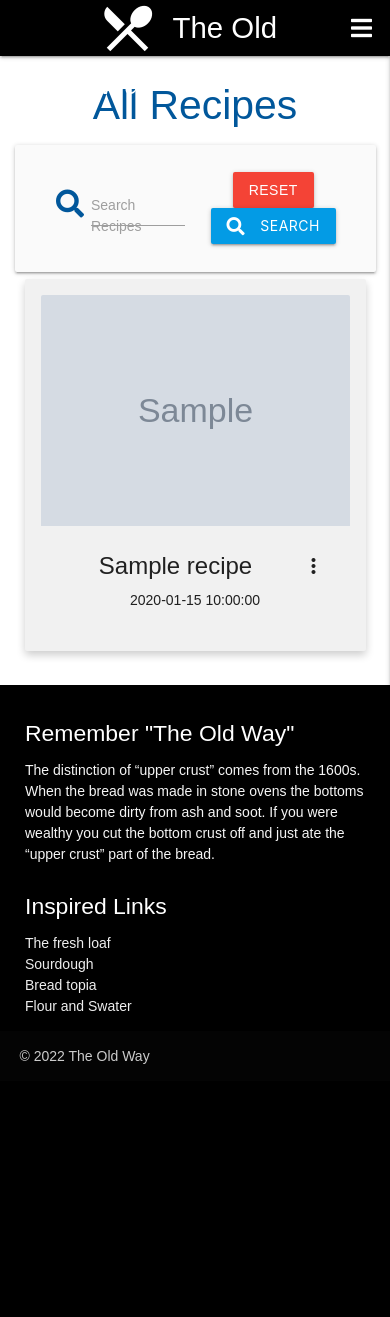
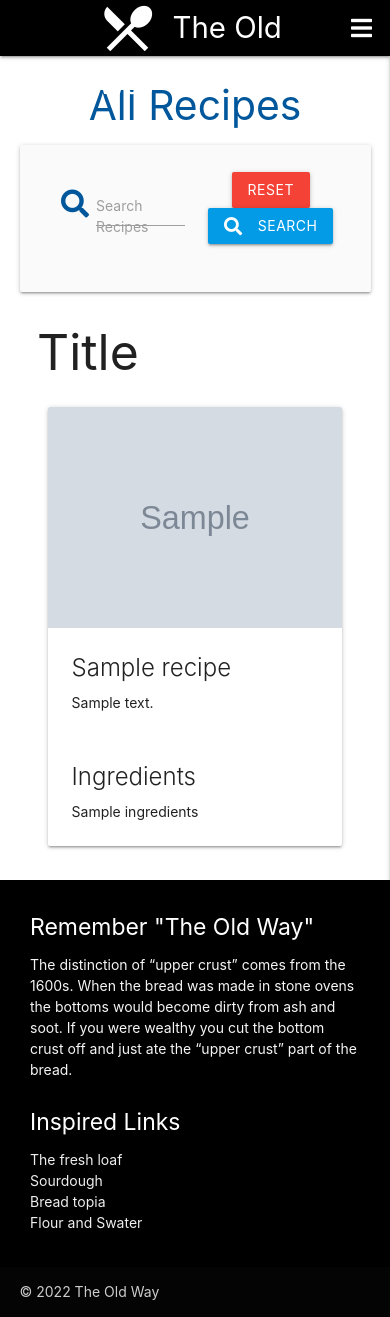
Before and after one commit to Code-Institute-Submissions/Gwidas-the_old_way, a Flask app: page /recipes in a window 390 px wide. Before the commit the page ends 1064 px from the top, so only its background shows below. Run offline with Flask 2, Linux system fonts and the light colour scheme; grey boxes marked "Sample" are stand-in pictures; a database or web service that is not in the repository returns one stand-in record (values such as "Sample title"); some libraries are stand-ins or nearby versions.

```diff
--- a/app.py
+++ b/app.py
@@ -126,10 +126,11 @@ def profile(username):
 
 @app.route("/search", methods=["GET", "POST"])
 def search():
-    """ User is able to search recipe page """
+    """ User able to search recipes """
+    # Search for recipes based on query
     query = request.form.get("query")
-    recipes_search = list(mongo.db.recipes.find({"$text": {"$search": query}}))
-    return render_template("recipes.html", recipes=recipes_search)
+    recipes_sr = list(mongo.db.recipes.find({"$text": {"$search": query}}))
+    return render_template("recipes/recipes.html", recipes=recipes_sr)
 
 
 
--- a/static/css/style.css
+++ b/static/css/style.css
@@ -22,41 +22,3 @@ main {
   * {
     box-sizing: border-box;
   }
-
-  body {
-    font-family: Arial, Helvetica, sans-serif;
-  }
-
-  /* Float four columns side by side */
-  .column {
-    float: left;
-    width: 25%;
-    padding: 0 10px;
-  }
-
-  /* Remove extra left and right margins, due to padding in columns */
-  .row {margin: 0 -5px;}
-
-  /* Clear floats after the columns */
-  .row:after {
-    content: "";
-    display: table;
-    clear: both;
-  }
-
-  /* Style the counter cards */
-  .card {
-    box-shadow: 0 4px 8px 0 rgba(0, 0, 0, 0.2); /* this adds the "card" effect */
-    padding: 16px;
-    text-align: center;
-    background-color: #f1f1f1;
-  }
-
-  /* Responsive columns - one column layout (vertical) on small screens */
-  @media screen and (max-width: 600px) {
-    .column {
-      width: 100%;
-      display: block;
-      margin-bottom: 20px;
-    }
-  }
--- a/templates/profile.html
+++ b/templates/profile.html
@@ -32,8 +32,6 @@
         <p>{{ recipe.created_by }}</p>
         <a class="waves-effect waves-light btn black" href="{{ url_for('edit_recipe', recipe_id=recipe._id)}}"><i class="material-icons left">cloud</i>Edit</a>
         <a class="waves-effect waves-light btn black" href="{{ url_for('delete_recipe', recipe_id=recipe._id)}}"><i class="material-icons left" >cloud</i>Delete</a>
-        <button class="btn waves-effect waves-light black" type="submit" name="action">Update
-          <i class="material-icons right">send</i>
         </button>
       </div>
     </div>
--- a/templates/recipes.html
+++ b/templates/recipes.html
@@ -20,30 +20,33 @@
             </div>
         </form>
     </div>
+
     {% for recipe in recipes %}
+<div class="container">
+  <h2> Title </h2>
+
   <div class="row">
-      <div class="column">
-        <div class="card">
-      <div class="card-image waves-effect waves-block waves-light">
-        <img class="activator" src="{{recipe.image}}">
+    <div class="col s12 l6">
+      <div class="card card-small">
+        <div class="card-image">
+          <img src="{{recipe.image}}">
         </div>
         <div class="card-content">
-        <span class="card-title activator grey-text text-darken-4">{{ recipe.title }}<i class="material-icons right">more_vert</i></span>
-        <p>{{ recipe.created_by }}</p>
+          <span class="card-title">{{ recipe.title }}</span>
+          <p>{{ recipe.description }}</p>
         </div>
-      <div class="card-reveal">
-        <span class="card-title grey-text text-darken-4">{{ recipe.title }}<i class="material-icons right">close</i></span>
-        <p>{{ recipe.description }}</p>
+        <div class="card-content">
+          <span class="card-title">Ingredients</span>
           <p>{{ recipe.ingredients }}</p>
-        <p>{{ recipe.steps }}</p>
         </div>
       </div>
+
+    </div>
+
   </div>
 </div>
 {% endfor %}
 
 
 
-
-
 {% endblock %}
```
Also changed, not shown: templates/edit_recipe.html (+37 -32 lines). Lines whose indentation alone changed are shown as unchanged.
